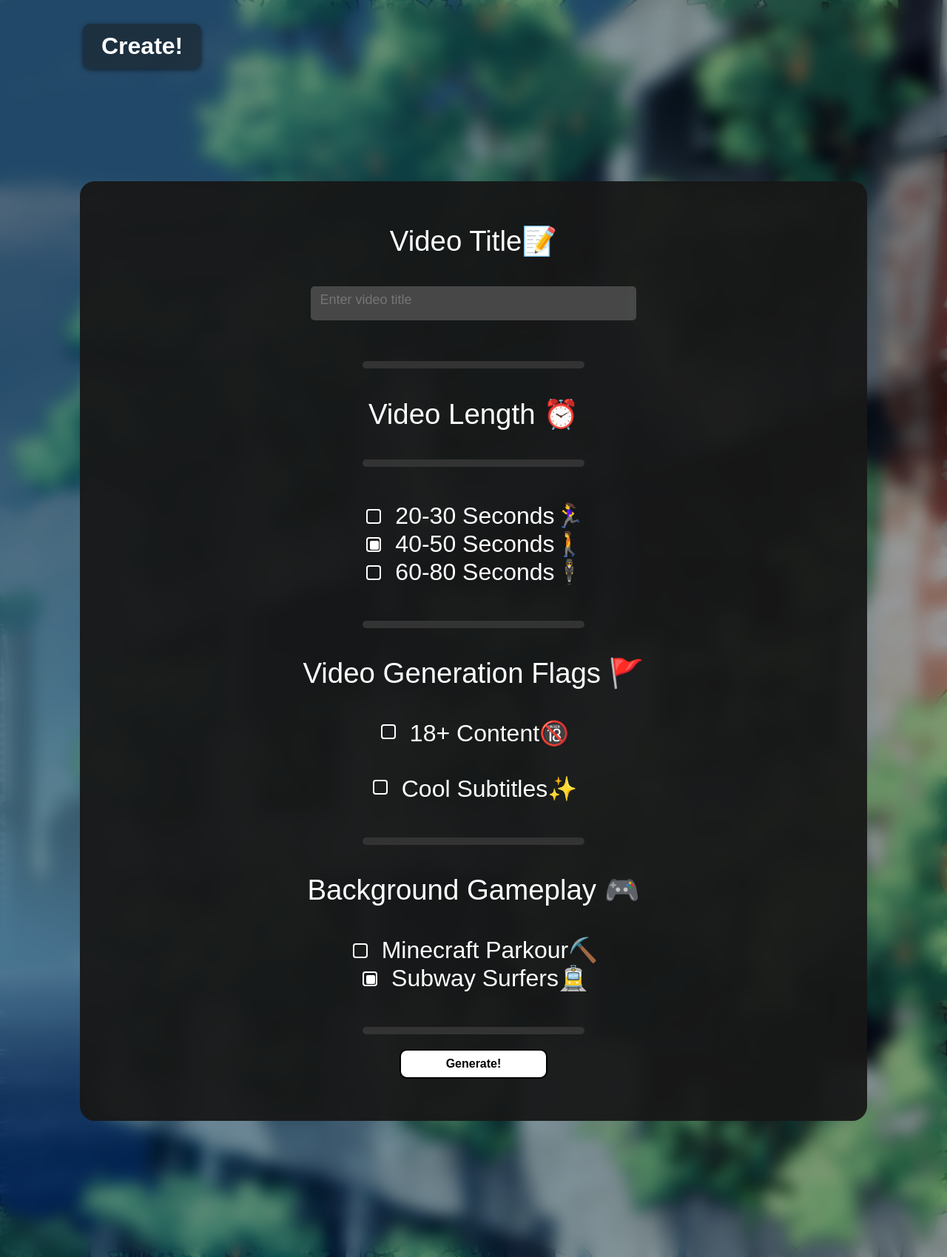
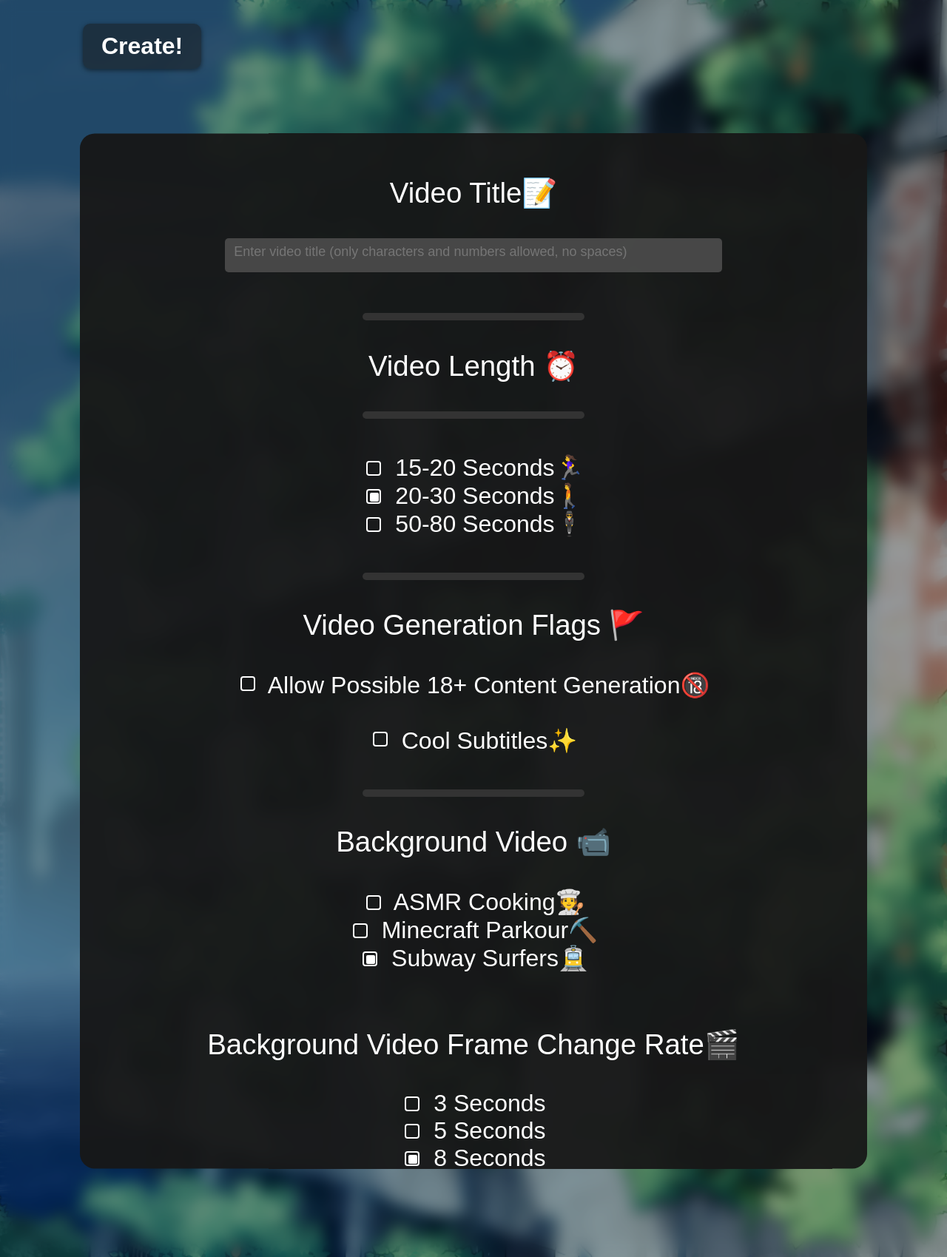
Before and after one commit to rdalx42/RedditReelMaker, a Flask app: page /create in a window 1280 px wide. Shown: the whole page at 74% size. Run offline with Flask 3, Linux system fonts and the light colour scheme.

Commit message:
more options

```diff
--- a/RedditReelMaker/src/website/templates/create.html
+++ b/RedditReelMaker/src/website/templates/create.html
@@ -28,7 +28,7 @@
 
             <p class="subtitle">Video Title📝</p>
 
-            <textarea type="text" class="video_name" placeholder="Enter video title" name = "vid_name"></textarea>
+            <textarea type="text" class="video_name" placeholder="Enter video title (only characters and numbers allowed, no spaces)" name = "vid_name"></textarea>
             <br><br>
             <div class="bar-container">
                 <div class="bar"></div>
@@ -41,13 +41,13 @@
             <br>
 
             <input type="radio" id="option1" name="len_choice" value="Option 1">
-            <label for="option1">20-30 Seconds🏃‍♀️</label><br>
+            <label for="option1">15-20 Seconds🏃‍♀️</label><br>
 
             <input type="radio" id="option2" name="len_choice" value="Option 2" checked>
-            <label for="option2">40-50 Seconds🚶</label><br>
+            <label for="option2">20-30 Seconds🚶</label><br> <!--70,100-->
 
             <input type="radio" id="option3" name="len_choice" value="Option 3">
-            <label for="option3">60-80 Seconds🕴</label><br>
+            <label for="option3">50-80 Seconds🕴</label><br>
 
             <br>
 
@@ -57,7 +57,7 @@
             <p class="subtitle">Video Generation Flags 🚩</p>
 
             <input type="checkbox" id="option4" name="flag_choice_nsfw" value="Option 4">
-            <label for="option4">18+ Content🔞</label><br>
+            <label for="option4">Allow Possible 18+ Content Generation🔞</label><br>
 
             <br>
 
@@ -70,14 +70,27 @@
                 <div class="bar"></div>
             </div>
 
-            <p class="subtitle">Background Gameplay 🎮</p>
+            <p class="subtitle">Background Video 📹</p>
 
+            <input type="radio" id="option8" name="gameplay_choice" value="Option 8">
+            <label for="option6">ASMR Cooking🧑‍🍳</label><br>
 
             <input type="radio" id="option6" name="gameplay_choice" value="Option 6">
             <label for="option6">Minecraft Parkour⛏️</label><br>
 
             <input type="radio" id="option7" name="gameplay_choice" value="Option 7" checked>
             <label for="option7">Subway Surfers🚊</label><br>
+            <br>
+
+            <p class="subtitle">Background Video Frame Change Rate🎬</p>
+            <input type="radio" id="option9" name="clip_choice" value="Option 9">
+            <label for="option6">3 Seconds</label><br>
+
+            <input type="radio" id="option10" name="clip_choice" value="Option 10">
+            <label for="option6">5 Seconds</label><br>
+
+            <input type="radio" id="option11" name="clip_choice" value="Option 11" checked>
+            <label for="option7">8 Seconds</label><br>
             <br>
             <div class="bar-container">
                 <div class="bar"></div>
```
